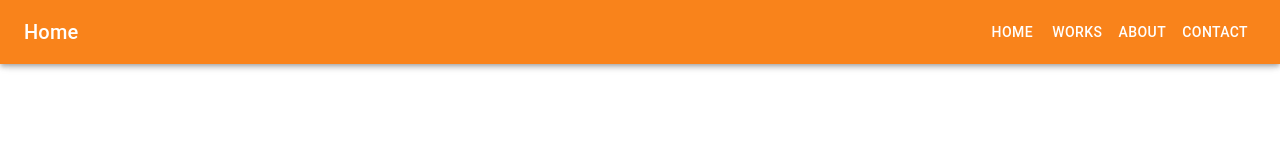
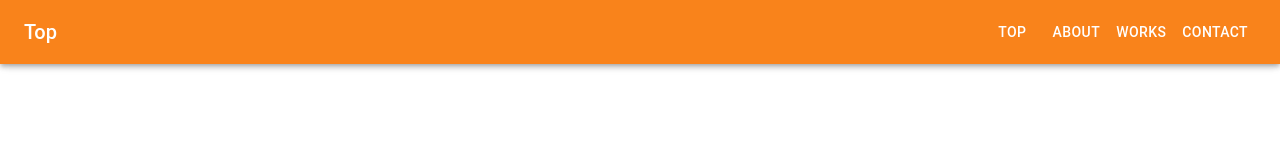
Before and after one commit to TakenoriYasugi/YsFactory, a React (Create React App) app in the folder ys-factory/: page / in a window 1280 px wide. Shown: the top 160 px of the page. Built offline with nearby package versions, Linux system fonts and the light colour scheme.

Commit message:
HomeをTopにリネーム

```diff
--- a/ys-factory/src/pages/Top.tsx
+++ b/ys-factory/src/pages/Top.tsx
@@ -13,7 +13,7 @@ const Top = () => {
 
     return (
         <>
-            <DrawerAppBar title="Home"/>
+            <DrawerAppBar title="Top"/>
             <Container sx={{display: "flex", justifyContent: "center", textAlign: "center"}}>
                 <img className='logo' src={headerImage} />
             </Container>
--- a/ys-factory/src/uiparts/DrawerAppBar.tsx
+++ b/ys-factory/src/uiparts/DrawerAppBar.tsx
@@ -25,9 +25,9 @@ type NavItem = {
 }
 
 const navItems: NavItem[] = [
-  {url: "/", text: "Home"},
+  {url: "/", text: "Top"},
+  {url: "/about", text: "About"},
   {url: "/works",text: "Works"},
-  {url: "/about", text: "About"},
   {url: "/contact", text: "Contact"}
   ];
 
```
